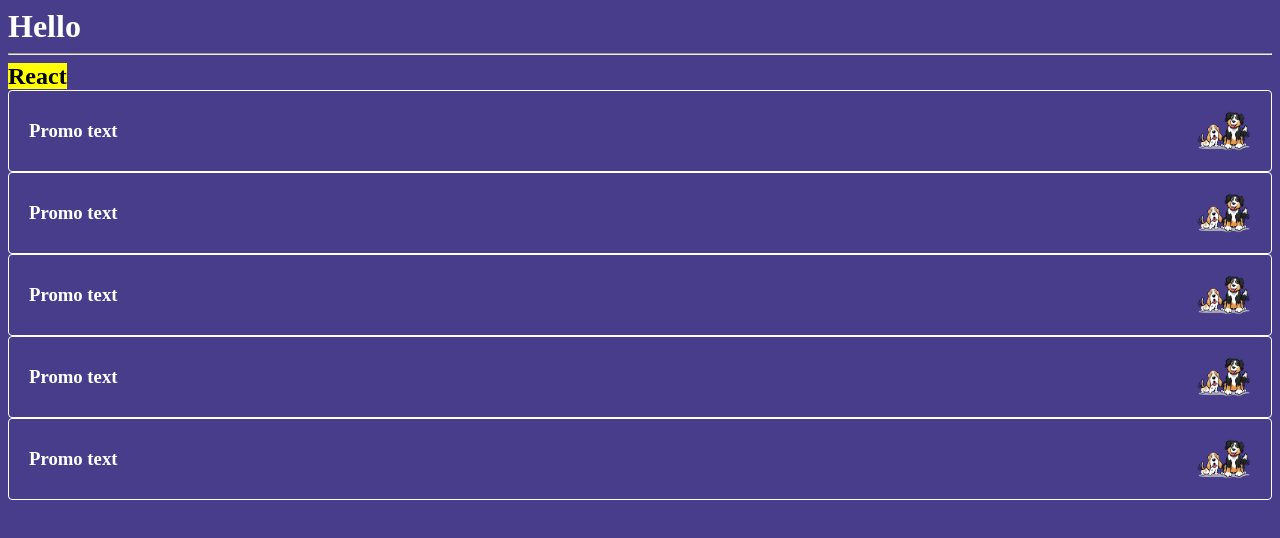
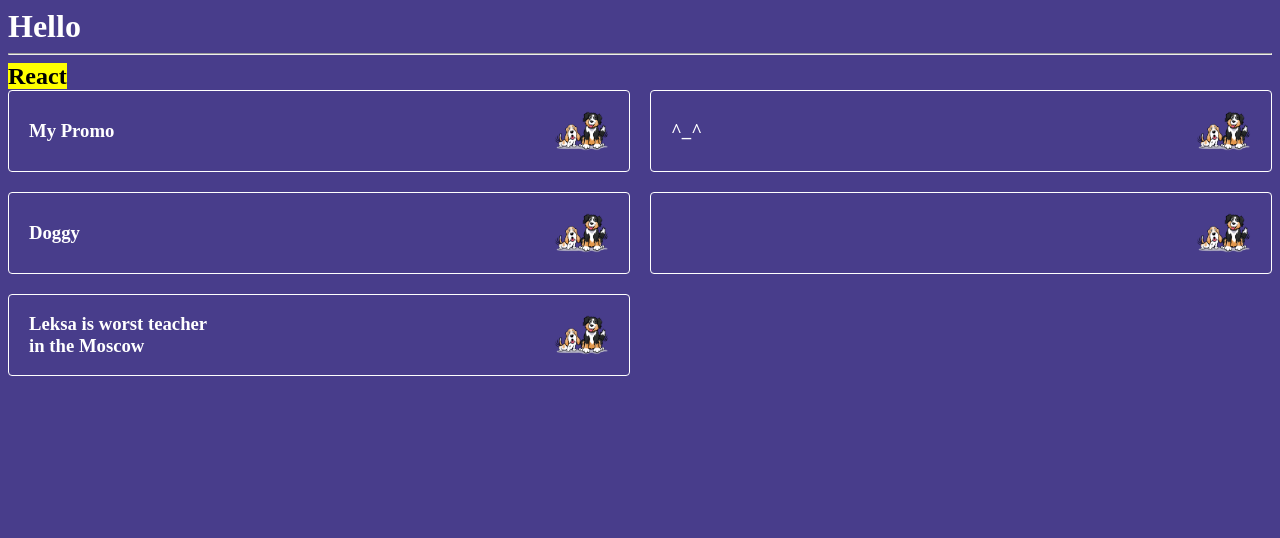
Before and after one commit to proden13/react, a React (Create React App) app: page / in a window 1280 px wide. Shown: the top 538 px of the page. Built offline with nearby package versions, Linux system fonts and the light colour scheme.

Commit message:
Модификация Promo с параметрами

```diff
--- a/src/App.jsx
+++ b/src/App.jsx
@@ -1,10 +1,19 @@
 // let b = 4;
 
-const Promo = () => {
+const Promo = (props) => {
+    // props - объект, в который можно передать разные свойства для компонента
+    let name = "promo";
+    switch (props.type) {
+        case "lg": name = "promo big"; break;
+        case "sm": name = "promo small"; break;
+        default: name = "promo";
+    }
+
+
     return (
-        <div className="promo">
-            <div className="promo-pic"></div>
-            <h3>Promo text</h3>
+        <div className={name}>
+            <div className={props.pic ? "promo-pic" : "promo-pic pic2"}></div>
+            <h3>{props.text}</h3>
         </div>
     )
 }
@@ -21,11 +30,13 @@ const App = () => {
         <h2>
             <mark>React</mark>
         </h2>
-        <Promo/>
-        <Promo/>
-        <Promo/>
-        <Promo/>
-        <Promo/>
+        <div className="container">
+            <Promo text="My Promo" type="lg"/>
+            <Promo text="^_^" />
+            <Promo text="Doggy" pic={false}/>
+            <Promo type="sm"/>
+            <Promo text="Leksa is worst teacher in the Moscow" type="sm"/>
+        </div>
     </div>
 }
 
--- a/src/index.css
+++ b/src/index.css
@@ -14,6 +14,7 @@ h1, h2, h3 {
   grid-template-columns: 1fr 2fr;
   grid-auto-rows: 40px;
   align-items: center;
+  grid-column-end: span 2;
 }
 .promo h3 {
   grid-row-start: 1;
@@ -27,3 +28,8 @@ h1, h2, h3 {
   background-repeat: no-repeat;
   background-position: right center;
 }
+.container {
+  display: grid;
+  grid-template-columns: repeat(4, 1fr);
+  gap: 20px;
+}
```
